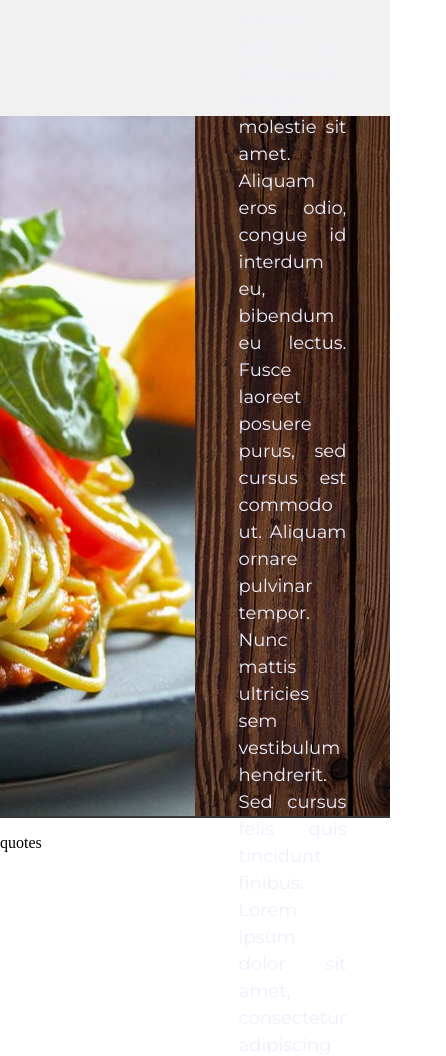
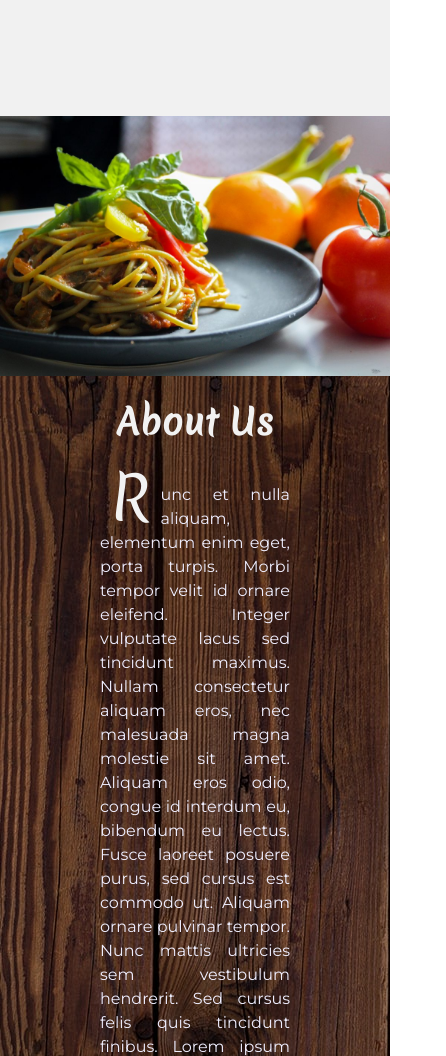
Before and after one commit to AnitaPiechocka/Foodee, a plain HTML site: page docs/index.html in a window 390 px wide. Shown: the part 944-2000 px from the top of the page, 446 px wide, since content can reach past the window. Drawn offline with nearby package versions, Linux system fonts and the light colour scheme; a web font is replaced by a local one.

Commit message:
added some responsiveness

```diff
--- a/docs/index.html
+++ b/docs/index.html
@@ -33,8 +33,6 @@
                         id interdum eu, bibendum eu lectus. Fusce laoreet posuere purus, sed cursus est commodo ut.
                         Aliquam ornare pulvinar tempor. Nunc mattis ultricies sem vestibulum hendrerit. Sed cursus
                         felis quis tincidunt finibus. Lorem ipsum dolor sit amet, consectetur adipiscing elit.
-                        Aenean venenatis sem a suscipit facilisis. Cras vulputate elementum mi id porttitor. In sed
-                        elit elit. Cras elit sapien, tempus a diam vel, luctus sagittis nisl.
                     </p>
                 </div>
                 <div>
--- a/docs/script.js
+++ b/docs/script.js
@@ -1,9 +1,7 @@
 var footerY = $('footer').offset().top;
-var aboutY = $('#about-section').offset().top;
+var aboutY = $('#right').offset().top;
 
 $("document").ready(function () {
-    console.log("scroll " + scrollY);
-    console.log("about " + aboutY);
     var animate = function () {
         var scrollY = $(window).scrollTop() + 650;
         console.log("scroll " + scrollY);
@@ -32,8 +30,6 @@ $("document").ready(function () {
 
 
 $("document").ready(function () {
-    console.log("scroll " + scrollY);
-    console.log("footer " + footerY);
     var animate = function () {
         var scrollY = $(window).scrollTop() + 650;
         console.log("scroll " + scrollY);
--- a/docs/style.css
+++ b/docs/style.css
@@ -26,14 +26,14 @@ header {
     display: flex;
 }
 
+
+
 .one-of-two {
-    box-sizing: border-box;
     display: flex;
     flex-direction: column;
     justify-content: center;
     align-items: center;
     width: 50%;
-    height: 700px;
     position: relative;
 }
 
@@ -48,7 +48,7 @@ header {
 #about-header h2 {
     font-family: 'Merienda', cursive;
     font-size: 48px;
-    margin: -30px 0 20px 0;
+    margin: 30px 0 20px 0;
     color: #f2f2f2;
     opacity: 0;
     position: relative;
@@ -75,7 +75,7 @@ header {
     text-align: center;
     display: inline-block;
     font-size: 16px;
-    margin-top: 20px;
+    margin: 20px 0;
     cursor: pointer;
     opacity: 0;
     position: relative;
@@ -86,7 +86,6 @@ header {
 }
 
 section {
-    height: 700px;
     width: 100%;
     border-bottom: solid 2px #3b3737;
 }
@@ -123,9 +122,9 @@ footer a:hover {
     font-family: 'Merienda', cursive;
     float: left;
     color: #f2f2f2;
-    font-size: 75px;
-    line-height: 60px;
-    padding: 4px 10px 0 10px;
+    font-size: 60px;
+    line-height: 30px;
+    padding: 0 10px;
 }
 
 #copyright {
@@ -146,3 +145,26 @@ footer a:hover {
     opacity: 0;
     padding: 20px;
 }
+
+
+@media (max-width: 1050px) {
+    .flex-container {
+        flex-direction: column;
+    }
+
+    .one-of-two {
+        width: 100%;
+    }
+
+    img {
+        width: 100%;
+        height: auto;
+    }
+
+    #about-content {
+        font-size: 16px;
+    }
+    #about-header h2 {
+        font-size: 35px;
+    }
+}
```
Also changed, not shown: images/food.jpeg (deleted).
